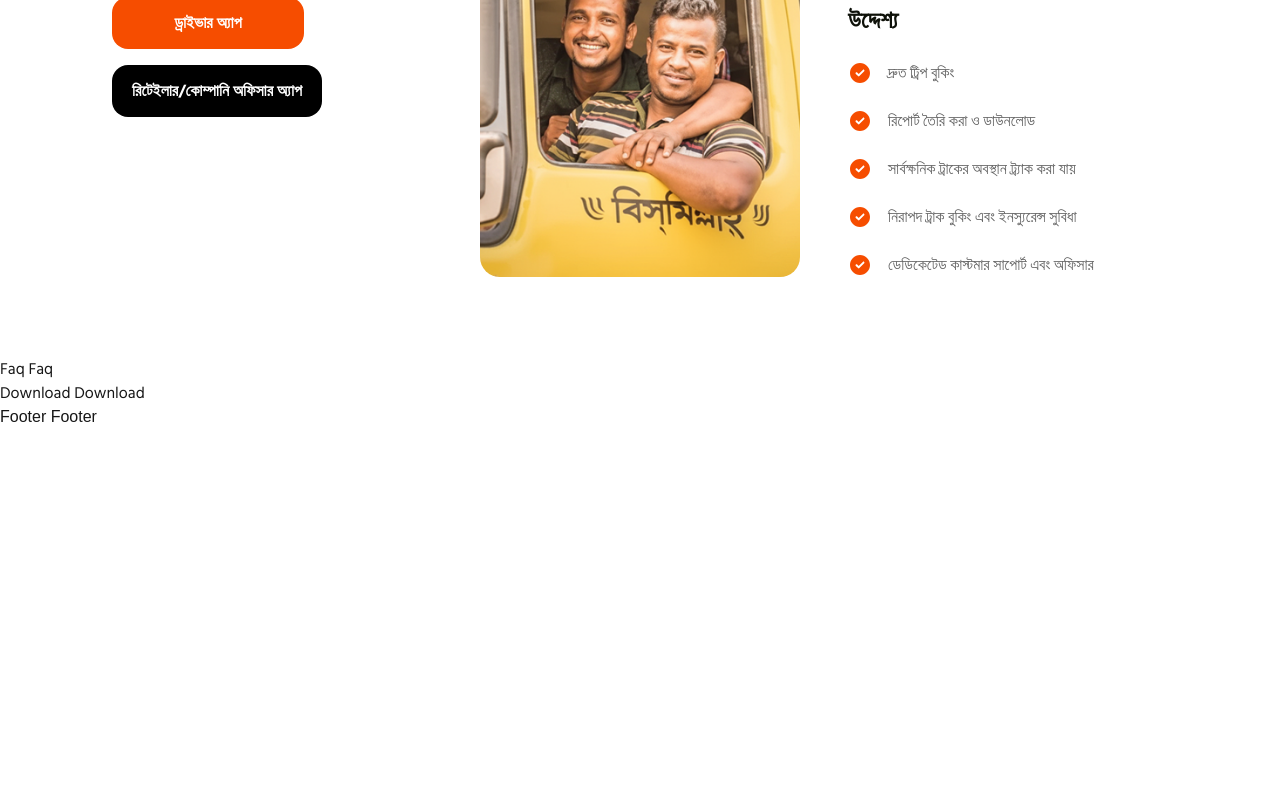
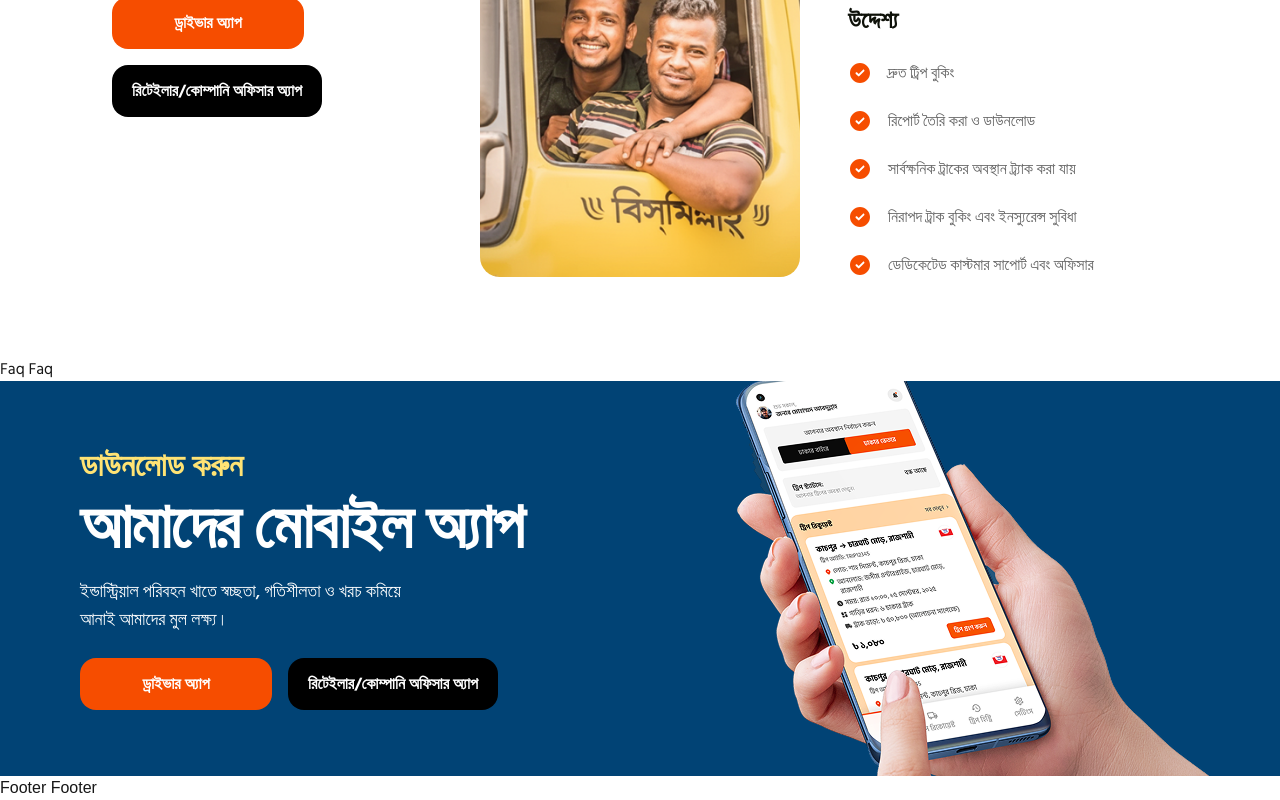
Before and after one commit to md-nafis-sadik/easytruck-landing, a Next.js app: page / in a window 1280 px wide. Shown: the part 4487-5287 px from the top of the page. Before the commit the page ends 4916 px from the top, so only its background shows below. Built offline with nearby package versions, Linux system fonts and the light colour scheme.

Commit message:
feat: add download section

```diff
--- a/app/globals.css
+++ b/app/globals.css
@@ -87,7 +87,7 @@
 }
 
 .containerX {
-  @apply w-full max-w-[120rem] mx-auto px-6 md:px-10 lg:px-20 xl:px-28 2xl:px-40 duration-200;
+  @apply w-full max-w-[120rem] mx-auto px-6 md:px-10 lg:px-20 xl:px-28 2xl:px-32 duration-200;
 }
 
 .tag {
--- a/components/shared/Download.tsx
+++ b/components/shared/Download.tsx
@@ -1,5 +1,37 @@
+import { appdownloadData } from "@/service";
+import Image from "next/image";
+
 function Download() {
-  return <div>Download Download</div>;
+  return (
+    <section className="bg-blue-900">
+      <div className="w-full max-w-[120rem] mx-auto pl-5 md:pl-10 lg:pl-16 xl:pl-20 flex items-center justify-between">
+        <div className="py-6">
+          <p className="text-4xs text-yellow-300 font-bold leading-[130%]">
+            {appdownloadData.subTitle}
+          </p>
+          <h2 className="title !text-white">{appdownloadData.title}</h2>
+          <p className="text-lg font-medium text-white whitespace-pre-wrap mt-2">
+            {appdownloadData.description}
+          </p>
+          <div className="flex gap-4 mt-6">
+            <button
+              type="button"
+              className="btn w-full max-w-48 bg-main-500 text-white font-bold px-5 py-3.5 rounded-2xl"
+            >
+              {appdownloadData.driverAppBtnTitle}
+            </button>
+            <button
+              type="button"
+              className="btn w-full max-w-max bg-black text-white font-bold px-5 py-3.5 rounded-2xl"
+            >
+              {appdownloadData.retailerAppBtnTitle}
+            </button>
+          </div>
+        </div>
+        <Image src={appdownloadData.image} alt="app download data" />
+      </div>
+    </section>
+  );
 }
 
 export default Download;
--- a/service/assets/data.assets.tsx
+++ b/service/assets/data.assets.tsx
@@ -279,7 +279,7 @@ export const appdownloadData: IDownloadAppData = {
   title: "আমাদের মোবাইল অ্যাপ",
   subTitle: "ডাউনলোড করুন",
   description:
-    "ইন্ডাস্ট্রিয়াল পরিবহন খাতে স্বচ্ছতা, গতিশীলতা ও খরচ কমিয়ে আনাই আমাদের মুল লক্ষ্য। ",
+    "ইন্ডাস্ট্রিয়াল পরিবহন খাতে স্বচ্ছতা, গতিশীলতা ও খরচ কমিয়ে \nআনাই আমাদের মুল লক্ষ্য। ",
   driverAppBtnTitle: "ড্রাইভার অ্যাপ",
   driverAppBtnLink: "",
   retailerAppBtnTitle: "রিটেইলার/কোম্পানি অফিসার অ্যাপ",
```
